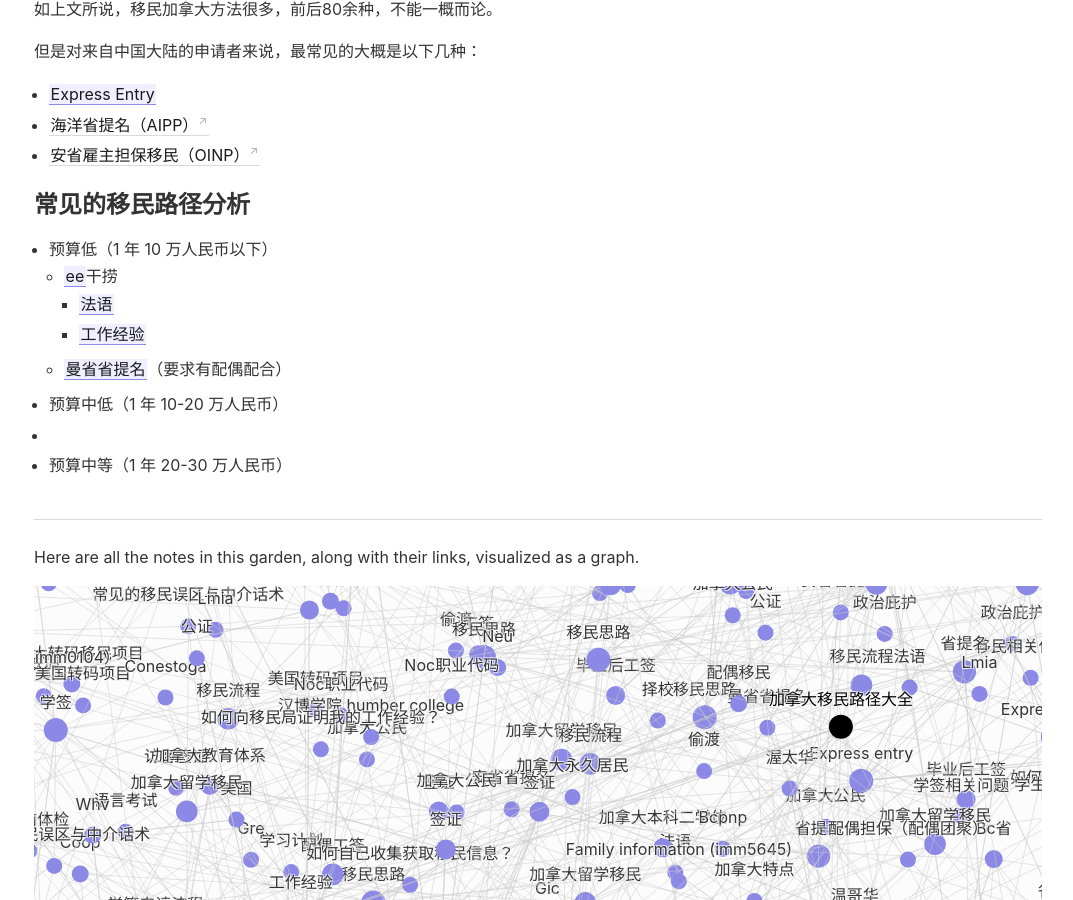
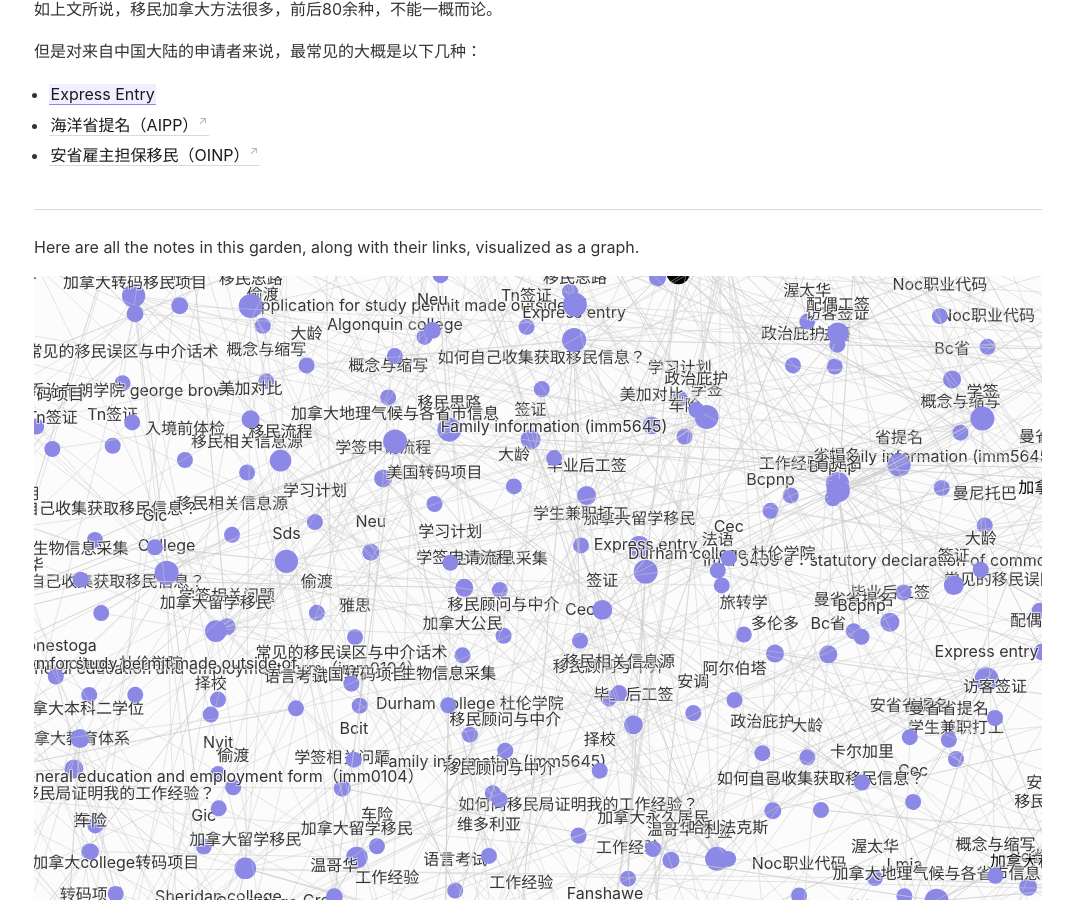
Before and after one commit to Gnblink0/InfoSharingCan, a Jekyll site: the page built from _notes/加拿大移民路径大全.md, in a window 1280 px wide and 900 px high, scrolled down 1961 px. Shown: the whole window, without its empty margins (102-1175 px from the left). Built offline with Jekyll 4.4.1, drawn with Linux system fonts in a browser that asks for light colours; some of the changed text lies outside the part shown.

Commit message:
vault backup: 2023-08-31 11:38:42

```diff
--- a/_notes/加拿大移民路径大全.md
+++ b/_notes/加拿大移民路径大全.md
@@ -77,16 +77,3 @@
 -   [[Express Entry]]
 -   [海洋省提名（AIPP）](https://qianxiaoyi.com/atlantic-immigration-pilot-program-aipp/)
 -   [安省雇主担保移民（OINP）](https://qianxiaoyi.com/canada-oinp/)
-
-## 常见的移民路径分析
-
-- 预算低（1 年 10 万人民币以下）
-	- [[Express Entry|ee]]干捞
-		- [[法语]]
-		- [[工作经验]]
-	- [[曼省省提名]]（要求有配偶配合）
-
-- 预算中低（1 年 10-20 万人民币）
--
-
-- 预算中等（1 年 20-30 万人民币）
```
